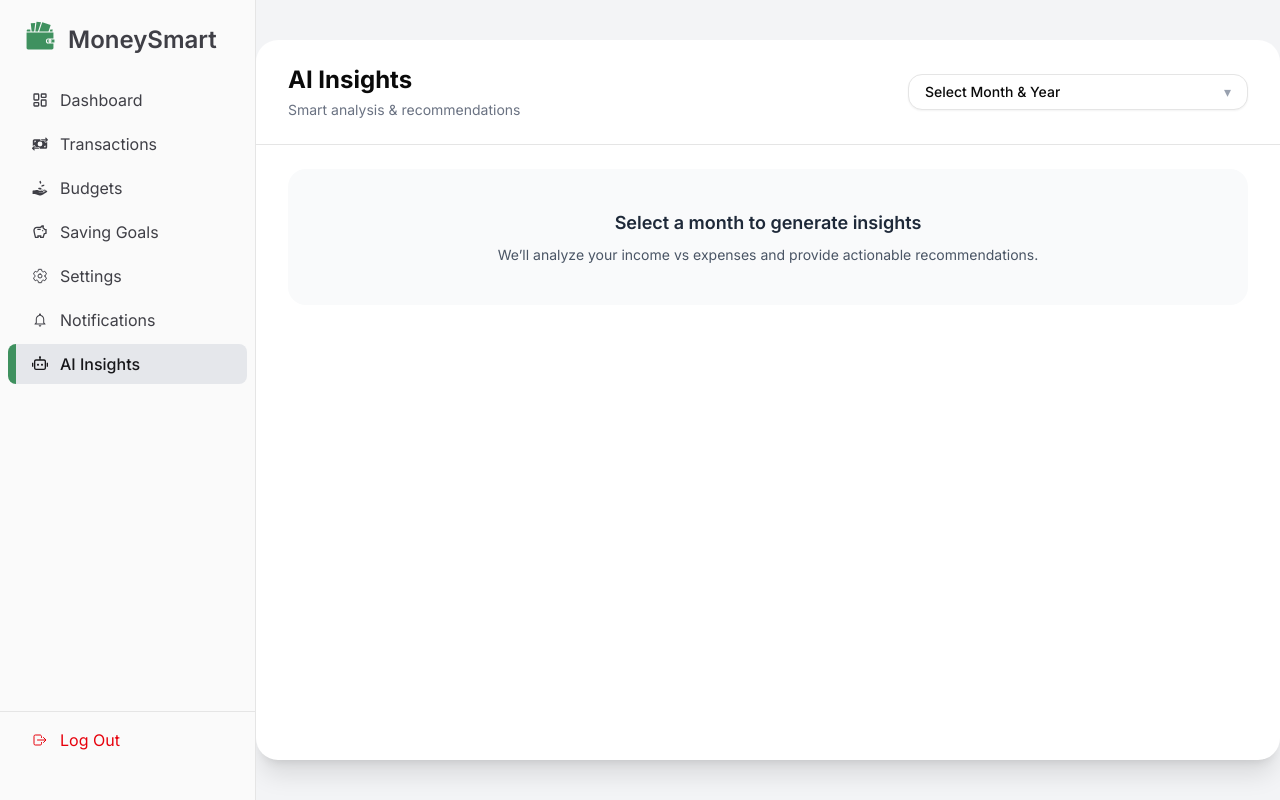
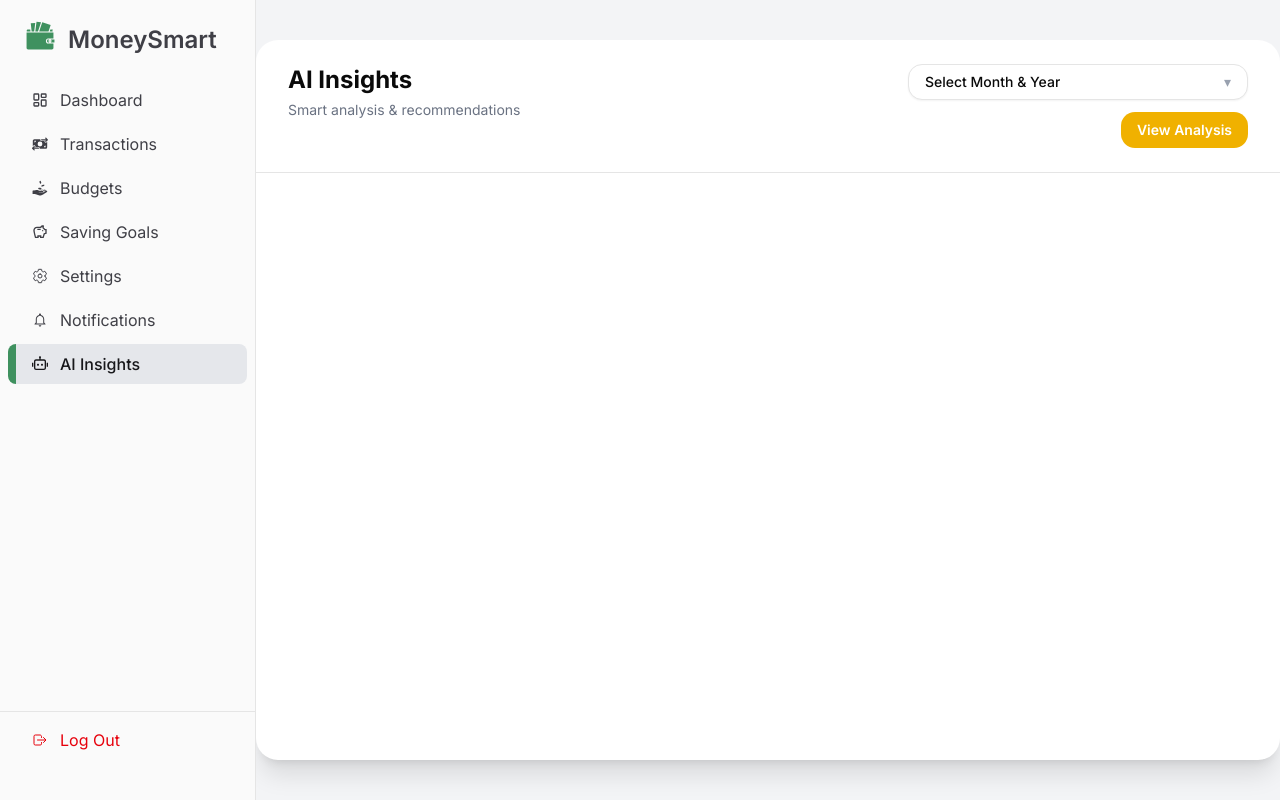
Before and after one commit to Harry-Huynh/MoneySmart-Frontend, a Next.js app: page /ai in a window 1280 px wide. Built offline with nearby package versions, Linux system fonts and the light colour scheme.

Commit message:
Update(UI): Update AI page details

```diff
--- a/src/app/(root)/ai/page.js
+++ b/src/app/(root)/ai/page.js
@@ -14,6 +14,7 @@ import {
 
 export default function AIInsightsPage() {
   const [selectedPeriod, setSelectedPeriod] = useState("");
+  const [showAnalysis, setShowAnalysis] = useState(false);
 
   const periodOptions = [
     { value: "October 2025", text: "October 2025" },
@@ -26,7 +27,6 @@ export default function AIInsightsPage() {
 
     return {
       period: selectedPeriod,
-
       summary: {
         income: 3200,
         expense: 2750,
@@ -35,7 +35,6 @@ export default function AIInsightsPage() {
           "Your monthly gas spending has increased by 32%.",
         ],
       },
-
       detailed: {
         keyInsight:
           "Your spending increased by 15% this month (+$320). Primary factor: Dining & Entertainment (+$245).",
@@ -54,36 +53,45 @@ export default function AIInsightsPage() {
           "Subscriptions: $67/month across 7 services.",
         ],
         actionPlan: [
-          { title: "Week 1", items: ["Set up $150 auto-transfer to savings", "Cancel unused subscriptions"] },
-          { title: "Week 2", items: ["Cook 4 meals at home", "Review credit card spending categories"] },
-          { title: "Week 3", items: ["Compare insurance rates (potential $20/mo save)"] },
-          { title: "Week 4", items: ["Review monthly progress", "Plan next month budget"] },
+          {
+            title: "Week 1",
+            items: ["Set up $150 auto-transfer to savings", "Cancel unused subscriptions"],
+          },
+          {
+            title: "Week 2",
+            items: ["Cook 4 meals at home", "Review credit card spending categories"],
+          },
+          {
+            title: "Week 3",
+            items: ["Compare insurance rates (potential $20/mo save)"],
+          },
+          {
+            title: "Week 4",
+            items: ["Review monthly progress", "Plan next month budget"],
+          },
         ],
         savingOpportunity:
           "Based on your spending, consider setting aside $150/month for an emergency fund.",
-        forecast: [
-          { label: "Rent", amount: 1000, due: "in 3 days" },
-          { label: "Utilities", amount: 180, due: "in 12 days" },
-          { label: "Gas", amount: 60, due: "weekly" },
-        ],
       },
     };
   }, [selectedPeriod]);
 
-  const handleDismiss = () => {
-    setSelectedPeriod("");
+  const handleViewAnalysis = () => {
+    if (!selectedPeriod) return;
+    setShowAnalysis(true);
   };
 
   return (
     <section className="min-h-screen bg-gray-100 flex justify-center py-10">
       <div className="w-full max-w-5xl bg-white rounded-3xl shadow-xl flex flex-col gap-6">
-        <div className="w-full px-8 py-6 flex flex-wrap justify-between items-center border-b">
+        {/* Header */}
+        <div className="w-full px-8 py-6 flex flex-wrap justify-between items-start border-b">
           <div>
             <h1 className="text-2xl font-bold mb-1">AI Insights</h1>
             <p className="text-sm text-gray-500">Smart analysis & recommendations</p>
           </div>
 
-          <div className="w-[340px]">
+          <div className="w-[340px] space-y-3">
             <DropdownMenu>
               <DropdownMenuTrigger asChild>
                 <Button
@@ -103,7 +111,10 @@ export default function AIInsightsPage() {
                 <DropdownMenuSeparator />
                 <DropdownMenuRadioGroup
                   value={selectedPeriod || undefined}
-                  onValueChange={(val) => setSelectedPeriod(val)}
+                  onValueChange={(val) => {
+                    setSelectedPeriod(val);
+                    setShowAnalysis(false);
+                  }}
                 >
                   {periodOptions.map((opt) => (
                     <DropdownMenuRadioItem key={opt.value} value={opt.value}>
@@ -113,22 +124,21 @@ export default function AIInsightsPage() {
                 </DropdownMenuRadioGroup>
               </DropdownMenuContent>
             </DropdownMenu>
+
+            <div className="flex justify-end">
+              <button
+                className="px-4 py-2 rounded-xl bg-yellow-500 hover:bg-yellow-600 text-white text-sm font-semibold transition cursor-pointer"
+                onClick={handleViewAnalysis}
+              >
+                View Analysis
+              </button>
+            </div>
           </div>
         </div>
 
         <div className="px-8 pb-8">
-          {!selectedPeriod && (
-            <div className="bg-gray-50 rounded-2xl p-10 text-center text-gray-600">
-              <p className="text-lg font-semibold text-gray-800 mb-2">
-                Select a month to generate insights
-              </p>
-              <p className="text-sm">
-                We’ll analyze your income vs expenses and provide actionable recommendations.
-              </p>
-            </div>
-          )}
-
-          {selectedPeriod && mock && (
+          {/* Chưa bấm View Analysis thì không hiện gì */}
+          {selectedPeriod && showAnalysis && mock && (
             <div className="space-y-6">
               <div className="flex items-center justify-between">
                 <h2 className="text-xl font-bold">AI Detailed Analysis</h2>
@@ -137,11 +147,12 @@ export default function AIInsightsPage() {
                 </div>
               </div>
 
+              {/* This Month Summary */}
               <div className="bg-gray-50 rounded-2xl p-6">
-                <h3 className="font-bold mb-3">This Month Summary</h3>
+                <h3 className="font-bold mb-4">This Month Summary</h3>
 
-                <div className="grid grid-cols-1 md:grid-cols-2 gap-6">
-                  <div className="bg-white rounded-xl border p-4 h-40 flex items-center justify-center text-gray-400 text-sm">
+                <div className="space-y-4">
+                  <div className="bg-white rounded-xl border p-4 h-80 flex items-center justify-center text-gray-400 text-sm">
                     Chart (mock)
                   </div>
 
@@ -151,6 +162,7 @@ export default function AIInsightsPage() {
                       <span className="mx-2 text-gray-300">|</span>
                       <span className="font-semibold">Expenses:</span> ${mock.summary.expense}
                     </div>
+
                     <ul className="list-disc ml-5 text-sm space-y-2">
                       {mock.summary.bullets.map((b, i) => (
                         <li key={i}>{b}</li>
@@ -160,16 +172,20 @@ export default function AIInsightsPage() {
                 </div>
               </div>
 
+              {/* Key Insight */}
               <div className="bg-gray-50 rounded-2xl p-6">
                 <h3 className="font-bold mb-2">Key Insight</h3>
-                <div className="bg-white rounded-xl border p-4 text-sm">{mock.detailed.keyInsight}</div>
+                <div className="bg-white rounded-xl border p-4 text-sm">
+                  {mock.detailed.keyInsight}
+                </div>
               </div>
 
+              {/* Spending Breakdown by Category */}
               <div className="bg-gray-50 rounded-2xl p-6">
                 <h3 className="font-bold mb-4">Spending Breakdown by Category</h3>
 
-                <div className="grid grid-cols-1 md:grid-cols-2 gap-6">
-                  <div className="bg-white rounded-xl border p-4 h-52 flex items-center justify-center text-gray-400 text-sm">
+                <div className="space-y-4">
+                  <div className="bg-white rounded-xl border p-4 h-96 flex items-center justify-center text-gray-400 text-sm">
                     Bar Chart (mock)
                   </div>
 
@@ -180,50 +196,33 @@ export default function AIInsightsPage() {
                         <div key={i} className="flex justify-between">
                           <span>{row.category}</span>
                           <span>
-                            ${row.thisMonth}{" "}
+                            ${row.thisMonth}
                             <span className="text-gray-500 ml-2">{row.change}</span>
                           </span>
                         </div>
                       ))}
                     </div>
                   </div>
-                </div>
 
-                <div className="grid grid-cols-1 md:grid-cols-2 gap-6 mt-6">
-                  <div className="bg-white rounded-xl border p-4 h-52 flex items-center justify-center text-gray-400 text-sm">
+                  <div className="bg-white rounded-xl border p-4 h-72 flex items-center justify-center text-gray-400 text-sm">
                     Spending Trend (mock)
                   </div>
-                  <div className="bg-white rounded-xl border p-4 h-52 flex items-center justify-center text-gray-400 text-sm">
+
+                  <div className="bg-white rounded-xl border p-4 h-72 flex items-center justify-center text-gray-400 text-sm">
                     Budget vs Actual (mock)
                   </div>
                 </div>
               </div>
 
-              <div className="grid grid-cols-1 md:grid-cols-2 gap-6">
-                <div className="bg-gray-50 rounded-2xl p-6">
-                  <h3 className="font-bold mb-3">Upcoming Forecast</h3>
-                  <div className="bg-white rounded-xl border p-4">
-                    <div className="space-y-2 text-sm">
-                      {mock.detailed.forecast.map((f, i) => (
-                        <div key={i} className="flex justify-between">
-                          <span>{f.label}</span>
-                          <span className="text-gray-700">
-                            -${f.amount} <span className="text-gray-400">({f.due})</span>
-                          </span>
-                        </div>
-                      ))}
-                    </div>
-                  </div>
-                </div>
-
-                <div className="bg-gray-50 rounded-2xl p-6">
-                  <h3 className="font-bold mb-3">Savings Opportunity</h3>
-                  <div className="bg-white rounded-xl border p-4 text-sm">
-                    {mock.detailed.savingOpportunity}
-                  </div>
+              {/* Savings Opportunity */}
+              <div className="bg-gray-50 rounded-2xl p-6">
+                <h3 className="font-bold mb-3">Savings Opportunity</h3>
+                <div className="bg-white rounded-xl border p-4 text-sm">
+                  {mock.detailed.savingOpportunity}
                 </div>
               </div>
 
+              {/* Pattern Recognition */}
               <div className="bg-gray-50 rounded-2xl p-6">
                 <h3 className="font-bold mb-3">Pattern Recognition</h3>
                 <ul className="list-disc ml-5 text-sm space-y-2">
@@ -233,6 +232,7 @@ export default function AIInsightsPage() {
                 </ul>
               </div>
 
+              {/* Action Plan */}
               <div className="bg-gray-50 rounded-2xl p-6">
                 <h3 className="font-bold mb-4">Personalized Action Plan</h3>
                 <div className="bg-white rounded-xl border p-4">
@@ -249,15 +249,9 @@ export default function AIInsightsPage() {
                     ))}
                   </div>
 
-                  <div className="mt-5 flex flex-wrap gap-3 justify-center">
+                  <div className="mt-5 flex justify-center">
                     <button className="px-4 py-2 rounded-xl bg-green-600 hover:bg-green-500 text-white text-sm font-semibold cursor-pointer">
                       PDF Report
-                    </button>
-                    <button className="px-4 py-2 rounded-xl bg-green-600 hover:bg-green-500 text-white text-sm font-semibold cursor-pointer">
-                      Excel Sheet
-                    </button>
-                    <button className="px-4 py-2 rounded-xl bg-green-600 hover:bg-green-500 text-white text-sm font-semibold cursor-pointer">
-                      Email to Me
                     </button>
                   </div>
                 </div>
```
